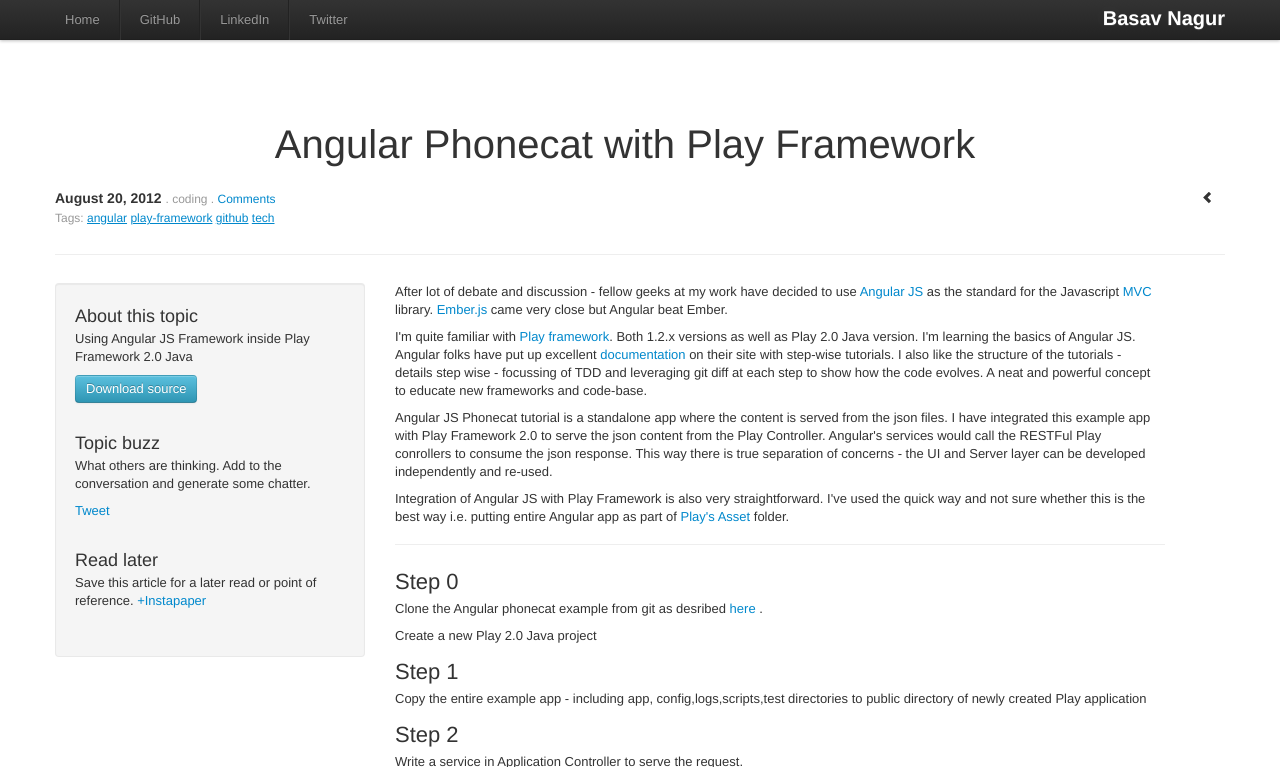
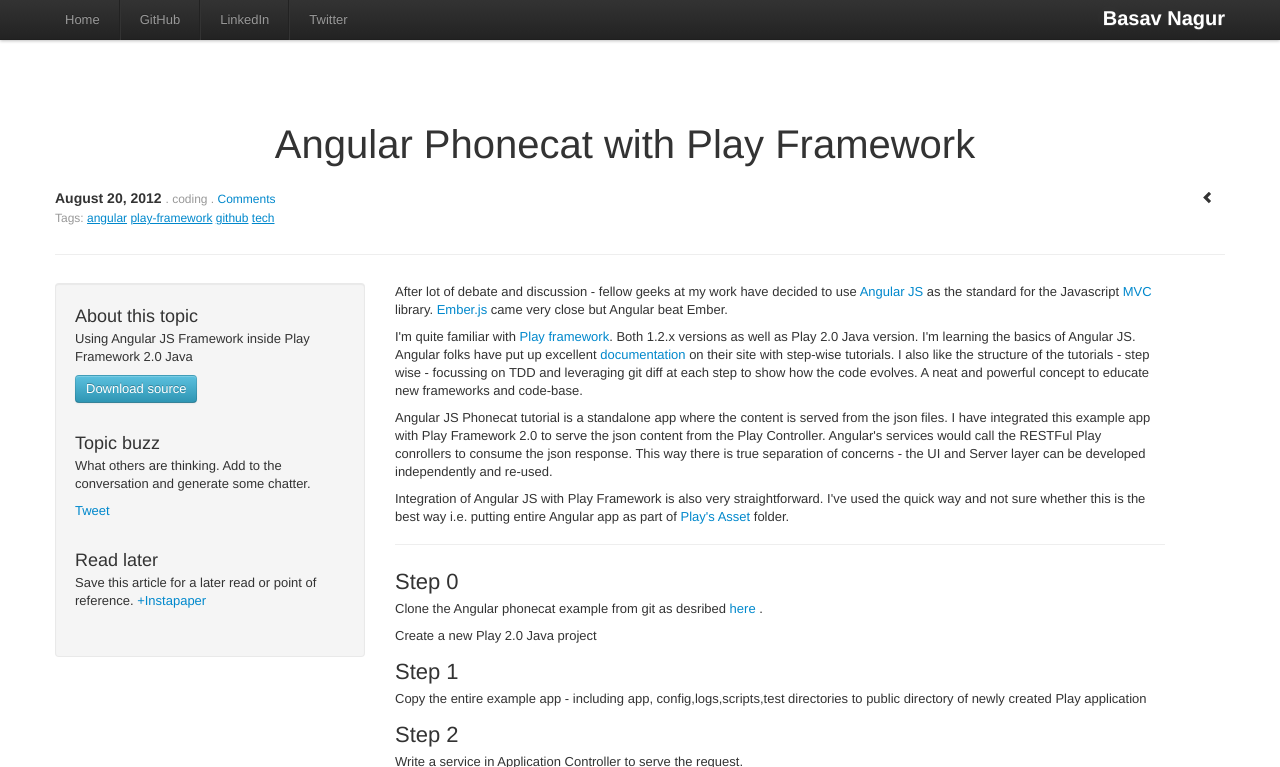
Before and after one commit to basav/basav.github.com, a Jekyll site: the page built from _posts/2012-08-20-Angular-JS-Phonecat-example-with-Play-Framework.markdown, in a window 1280 px wide and 900 px high, cut to the strip 0-767 px from the top of the window. Built offline with Jekyll 4.4.1, drawn with Linux system fonts in a browser that asks for light colours; Markdown is read by kramdown in place of the engine named in the settings; comment, search, counter and statistics services are not loaded.

Commit message:
grammer fix

```diff
--- a/_posts/2012-08-20-Angular-JS-Phonecat-example-with-Play-Framework.markdown
+++ b/_posts/2012-08-20-Angular-JS-Phonecat-example-with-Play-Framework.markdown
@@ -54,7 +54,7 @@
             I'm quite familiar with <a href="http://www.playframework.org/">Play framework</a>. Both 1.2.x versions as well as Play
 2.0 Java version. I'm learning the basics of Angular JS. Angular folks have put
 up excellent <a href="http://docs.angularjs.org/tutorial">documentation</a> on their site with step-wise tutorials. I also like
-the structure of the tutorials - details step wise - focussing of TDD and
+the structure of the tutorials - step wise - focussing on TDD and
 leveraging git diff at each step to show how the code evolves. A neat and powerful
 concept to educate new frameworks and code-base.
         </p>
```
